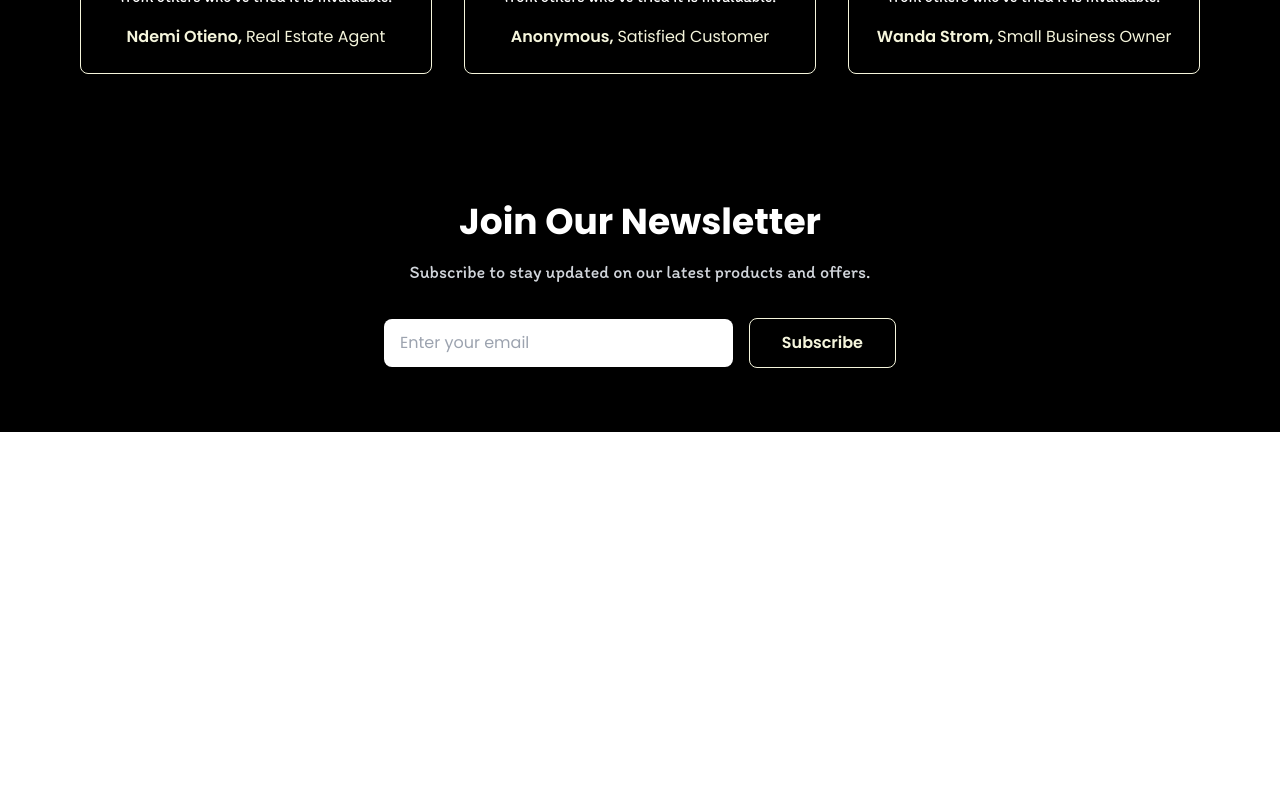
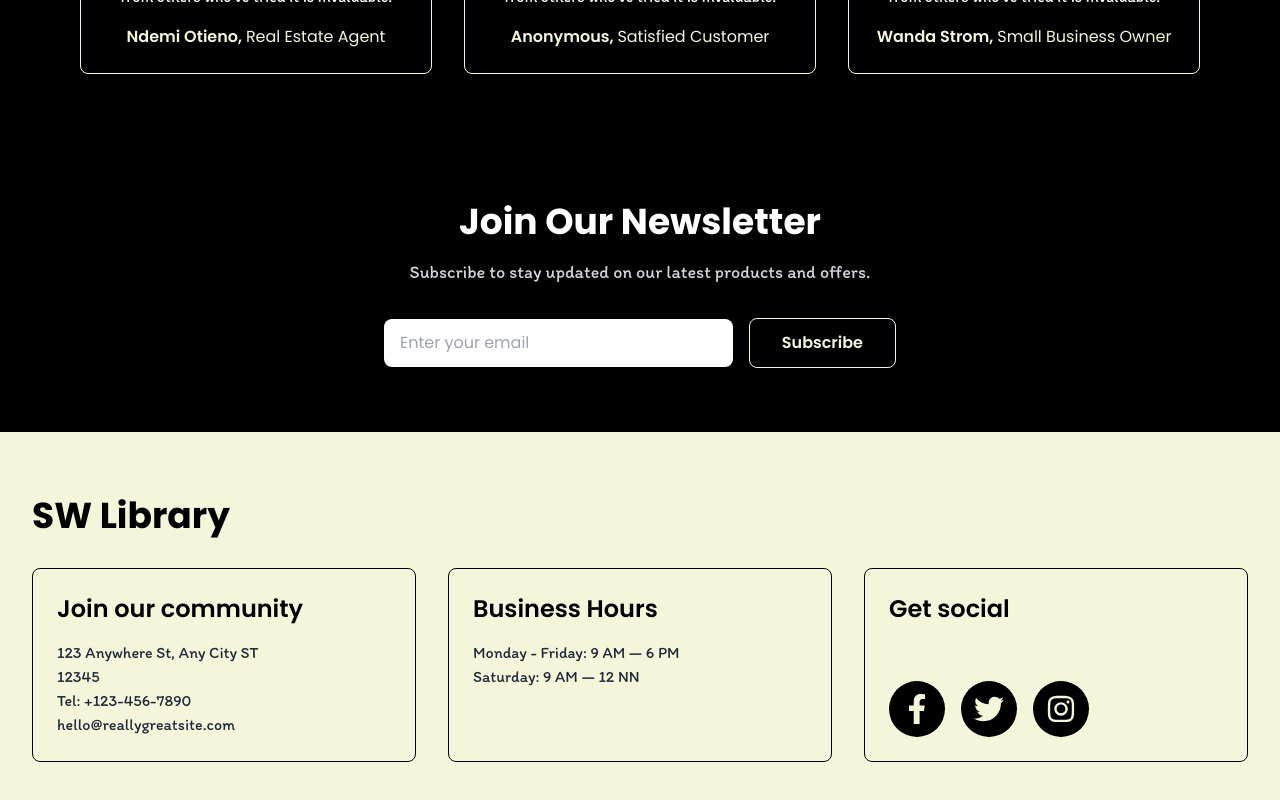
Before and after one commit to Alfarog507/Landing-Demo, a Next.js app in the folder frontend/: page / in a window 1280 px wide. Shown: the part 2307-3107 px from the top of the page. Before the commit the page ends 2739 px from the top, so only its background shows below. Built offline with nearby package versions, Linux system fonts and the light colour scheme.

Commit message:
Agregamos el footer

```diff
--- /dev/null
+++ b/frontend/src/app/components/Footer.tsx
@@ -0,0 +1,76 @@
+// app/components/Footer.tsx
+"use client";
+
+import React from "react";
+import { FaFacebookF, FaTwitter, FaInstagram } from "react-icons/fa";
+
+const Footer: React.FC = () => {
+  return (
+    <footer className="bg-cream text-black py-16 px-8">
+      <div className="container mx-auto">
+        <div className="text-center md:text-left mb-8">
+          <h1 className="text-4xl font-bold font-poppins">SW Library</h1>
+        </div>
+        <div className="grid grid-cols-1 md:grid-cols-3 gap-8 text-center md:text-left">
+          {/* Join our community */}
+          <div className="border border-black p-6 rounded-lg">
+            <h2 className="text-2xl font-semibold font-poppins mb-4">
+              Join our community
+            </h2>
+            <p className="text-gray-800 font-itim">
+              123 Anywhere St, Any City ST
+              <br />
+              12345
+              <br />
+              Tel: +123-456-7890
+              <br />
+              hello@reallygreatsite.com
+            </p>
+          </div>
+          {/* Business Hours */}
+          <div className="border border-black p-6 rounded-lg">
+            <h2 className="text-2xl font-semibold font-poppins mb-4">
+              Business Hours
+            </h2>
+            <p className="text-gray-800 font-itim">
+              Monday - Friday: 9 AM — 6 PM
+              <br />
+              Saturday: 9 AM — 12 NN
+            </p>
+          </div>
+          {/* Get social */}
+          <div className="border border-black p-6 rounded-lg flex flex-col justify-between items-center md:items-start h-full">
+            <h2 className="text-2xl font-semibold font-poppins mb-4">
+              Get social
+            </h2>
+            <div className="flex space-x-4 mt-auto">
+              <a
+                href="#"
+                aria-label="Facebook"
+                className="bg-black text-cream rounded-full w-14 h-14 flex items-center justify-center hover:bg-gray-800 transition"
+              >
+                <FaFacebookF size={30} />
+              </a>
+              <a
+                href="#"
+                aria-label="Twitter"
+                className="bg-black text-cream rounded-full w-14 h-14 flex items-center justify-center hover:bg-gray-800 transition"
+              >
+                <FaTwitter size={30} />
+              </a>
+              <a
+                href="#"
+                aria-label="Instagram"
+                className="bg-black text-cream rounded-full w-14 h-14 flex items-center justify-center hover:bg-gray-800 transition"
+              >
+                <FaInstagram size={30} />
+              </a>
+            </div>
+          </div>
+        </div>
+      </div>
+    </footer>
+  );
+};
+
+export default Footer;
--- a/frontend/src/app/page.tsx
+++ b/frontend/src/app/page.tsx
@@ -5,6 +5,7 @@ import CommunitySection from "./components/CommunitySection";
 import FeaturesGrid from "./components/FeatureGrid";
 import TestimonialsSection from "./components/TestimonialSection";
 import SubscribeForm from "./components/SubscribeForm";
+import Footer from "./components/Footer";
 
 export default function Home() {
   return (
@@ -23,6 +24,7 @@ export default function Home() {
       <FeaturesGrid />
       <TestimonialsSection />
       <SubscribeForm />
+      <Footer />
     </div>
   );
 }
```
